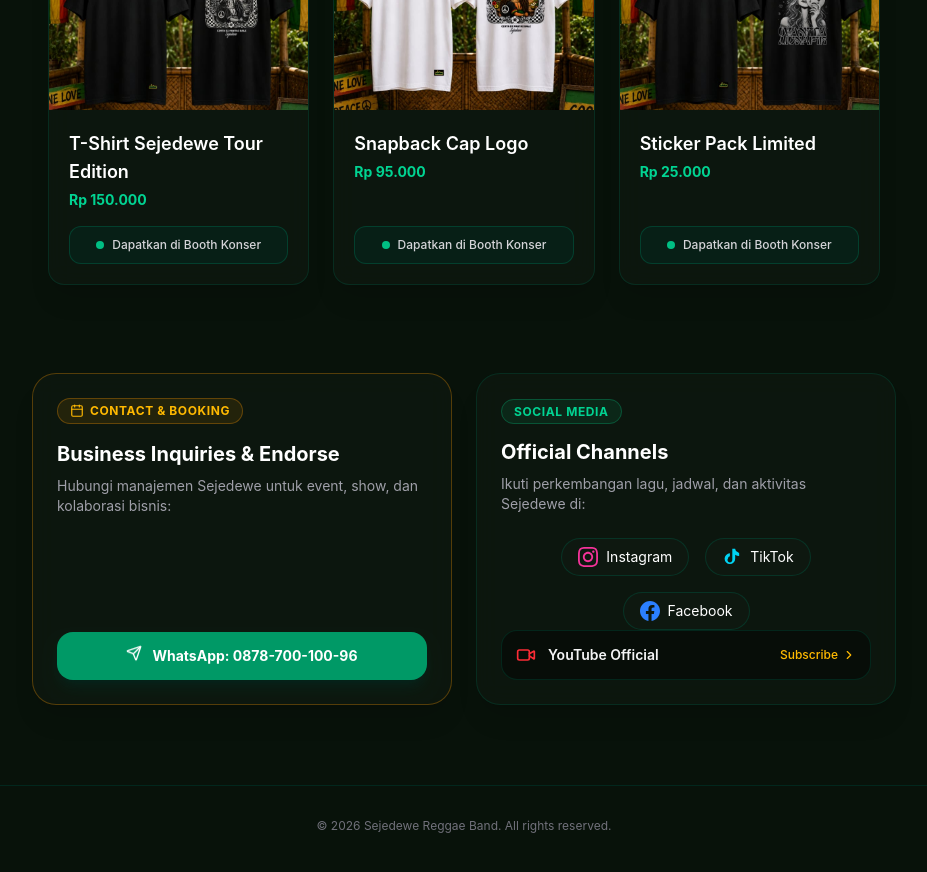
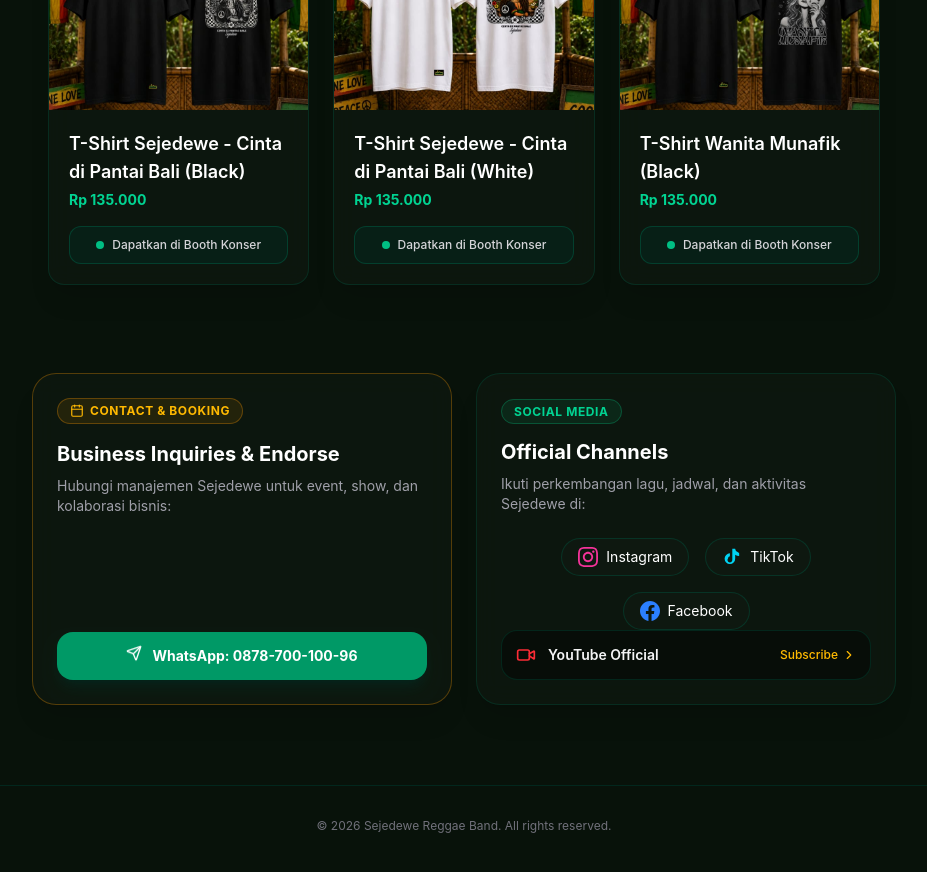
Before and after one commit to sejedeweakun-dev/-sejedewe-band, a Next.js app: page / in a window 1280 px wide. Shown: the part 3040-3912 px from the top of the page, without its empty margins (176-1103 px from the left). Built offline with nearby package versions, Linux system fonts and the light colour scheme.

Commit message:
update name marchandise

```diff
--- a/app/page.tsx
+++ b/app/page.tsx
@@ -228,9 +228,9 @@ export default function Home() {
           {/* Grid Produk */}
           <div className="grid grid-cols-1 sm:grid-cols-2 md:grid-cols-3 gap-6">
             {[
-              { id: 1, name: "T-Shirt Sejedewe Tour Edition", price: "Rp 150.000", img: "/gallery/sj1.jpeg" },
-              { id: 2, name: "Snapback Cap Logo", price: "Rp 95.000", img: "/gallery/sj2.jpeg" },
-              { id: 3, name: "Sticker Pack Limited", price: "Rp 25.000", img: "/gallery/sj3.jpeg" },
+              { id: 1, name: "T-Shirt Sejedewe - Cinta di Pantai Bali (Black)", price: "Rp 135.000", img: "/gallery/sj1.jpeg" },
+              { id: 2, name: "T-Shirt Sejedewe - Cinta di Pantai Bali (White)", price: "Rp 135.000", img: "/gallery/sj2.jpeg" },
+              { id: 3, name: "T-Shirt Wanita Munafik (Black)", price: "Rp 135.000", img: "/gallery/sj3.jpeg" },
             ].map((item) => (
               <motion.div
                 key={item.id}
```
